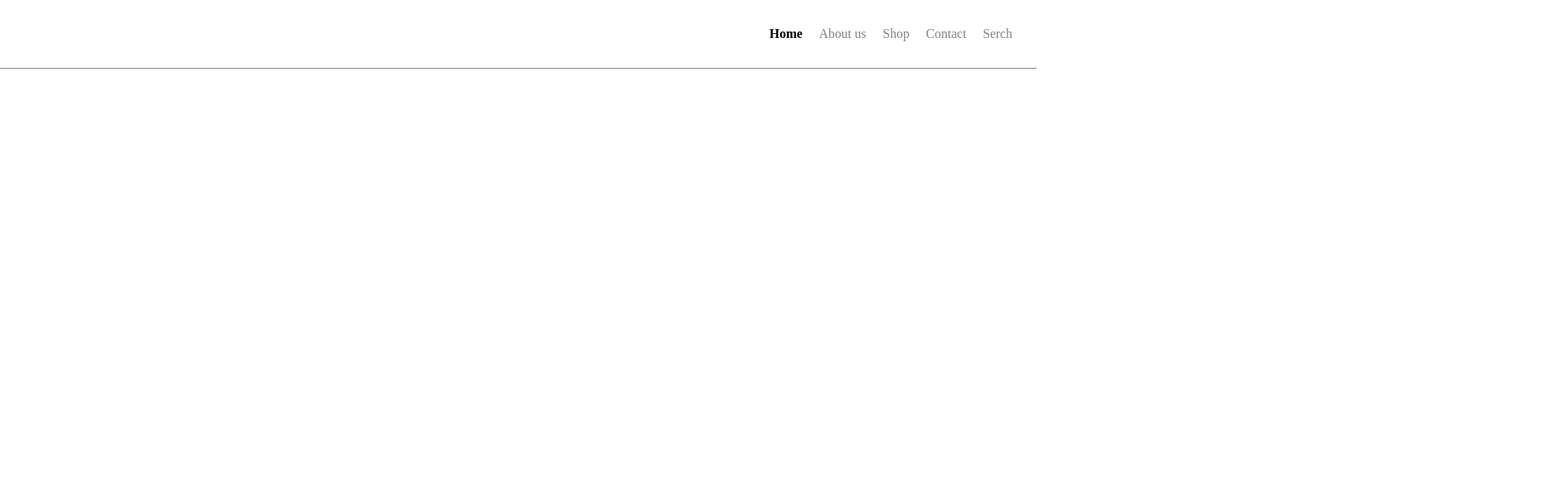
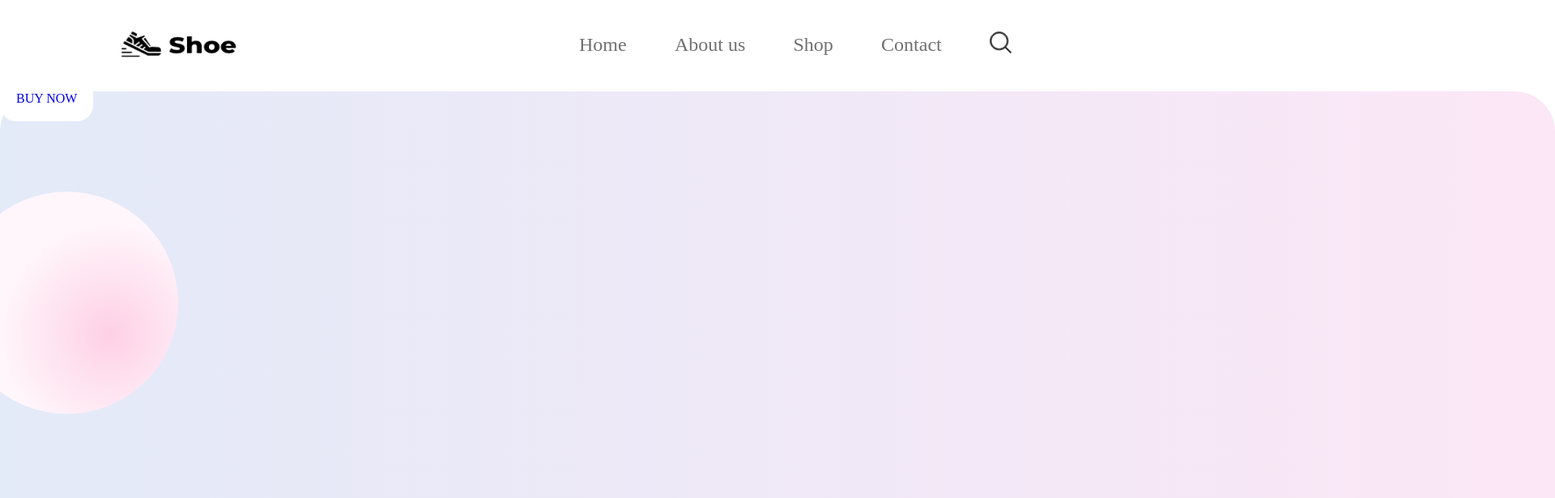
Before and after one commit to julia-prisniak/shues, a website: page src/index.html in a window 1280 px wide. Shown: the top 616 px of the page at 81% size, 1920 px wide, since content can reach past the window. Drawn offline with Linux system fonts and the light colour scheme.

Commit message:
add ellipse

```diff
--- a/src/css/style.css
+++ b/src/css/style.css
@@ -8,26 +8,80 @@ a{
 }
 nav{
     width: 100%;
-    padding-top: 33px;
-    padding-bottom: 33px;
-    border-bottom: 1px solid #828282;
+    /* padding-top: 33px;
+    padding-bottom: 33px; */
     display: flex;
     justify-content: flex-end;
 }
-nav ul{
+
+nav > div {
+    flex: 1;
+}
+
+nav div ul{
     display: flex;
     justify-content: space-between;
     margin-right: 30px;
-    width: 300px;
+    width: 100%;
 }
+
+.menu {
+    display: flex;
+    justify-content: flex-end;
+}
+
 nav ul li{
-    display: inline;
+    display: flex;
     list-style-type: none;
+    align-items: center;
+    justify-content: space-between;
+    padding: 33px 0;
+
 }
 li a{
-    color: #828282;
+    color: #707070;
+    font-size: 24px;
 }
-.active a{
-    color: black;
+
+li {
+    border-bottom: 2px solid transparent;
+}
+
+li:hover {
+    border-bottom: 2px solid #FF0073;
+}
+
+li:hover a {
+    color: #FF0073;
     font-weight: bold;
+    font-size: 24px;
 }
+
+.background {
+    width: 100%;
+    display: flex;
+    position: relative;
+    z-index: 0;
+}
+div.logo{
+    margin: 33px auto 33px 150px;
+
+}
+.ellipse-10{
+    top: 124px;
+    left: -55px;
+    position: absolute;
+}
+.content {
+    position: absolute;
+    z-index: 10;
+    width: 100%;
+    height: 100%;
+}
+
+.content a {
+    text-transform: uppercase;
+    padding: 20px;
+    background-color: #fff;
+    border-radius: 20px;
+}
--- a/src/index.html
+++ b/src/index.html
@@ -1,13 +1,20 @@
 <!DOCTYPE html>
 <html lang="ru">
+
 <head>
     <meta charset="UTF-8">
     <meta name="viewport" content="width=device-width, initial-scale=1.0">
     <title>Document</title>
     <link rel="stylesheet" href="./css/style.css">
 </head>
+
 <body>
     <nav>
+        <div class="logo">
+            <img src="./img/Group 1.png" width="143" height="43">
+
+        </div>
+        <div class="menu">
             <ul>
                 <li class="active">
                     <a href="#">Home</a>
@@ -22,9 +29,20 @@
                     <a href="#">Contact</a>
                 </li>
                 <li class="search">
-                    <a href="#">Serch</a>
+                    <a href="#"><img src="./img/ggg/search.png" alt="search"></a>
                 </li>
             </ul>
+        </div>
     </nav>
+    <div class="background">
+        <img src="./img/ggg/Rectangle 1.png">
+        <img class="ellipse-10" src="./img/ggg/Ellipse 10.png" alt="Ellipse">
+        <div class="content">
+            <a href="#">Buy Now</a>
+        </div>
+    </div>
 </body>
+
+
+
 </html>
```
Also changed, not shown: README.md (added), src/img/Ellipse 10.png (added), src/img/Group 1.png (added), src/img/ggg/3414.png (added), src/img/ggg/Blue.png (added), src/img/ggg/Ellipse -1.png (added), src/img/ggg/Ellipse 10.png (added), src/img/ggg/Ellipse 2.png (added), src/img/ggg/Group 1.png (added), src/img/ggg/Group 5.png (added), src/img/ggg/Rectangle 1.png (added), src/img/ggg/Yellow.png (added), src/img/ggg/asset-1.png (added), src/img/ggg/back.png (added), 3 more files. Lines whose indentation alone changed are shown as unchanged.
